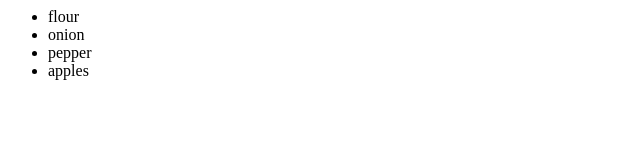
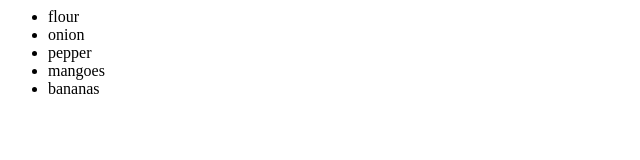
Before and after one commit to vijayaBommisetty/shoppinglist, a plain HTML site: page index.html in a window 1280 px wide. Shown: the full height of the page, 0-640 px from the left. Drawn offline with Linux system fonts and the light colour scheme.

Commit message:
adding mangoes to our list

```diff
--- a/index.html
+++ b/index.html
@@ -4,7 +4,8 @@
 <li>flour</li>
 <li>onion</li>
 <li>pepper</li>
-<li>apples</li>
+<li>mangoes</li>
+<li>bananas</li>
 </ul>
 </body>
 </html>
```
